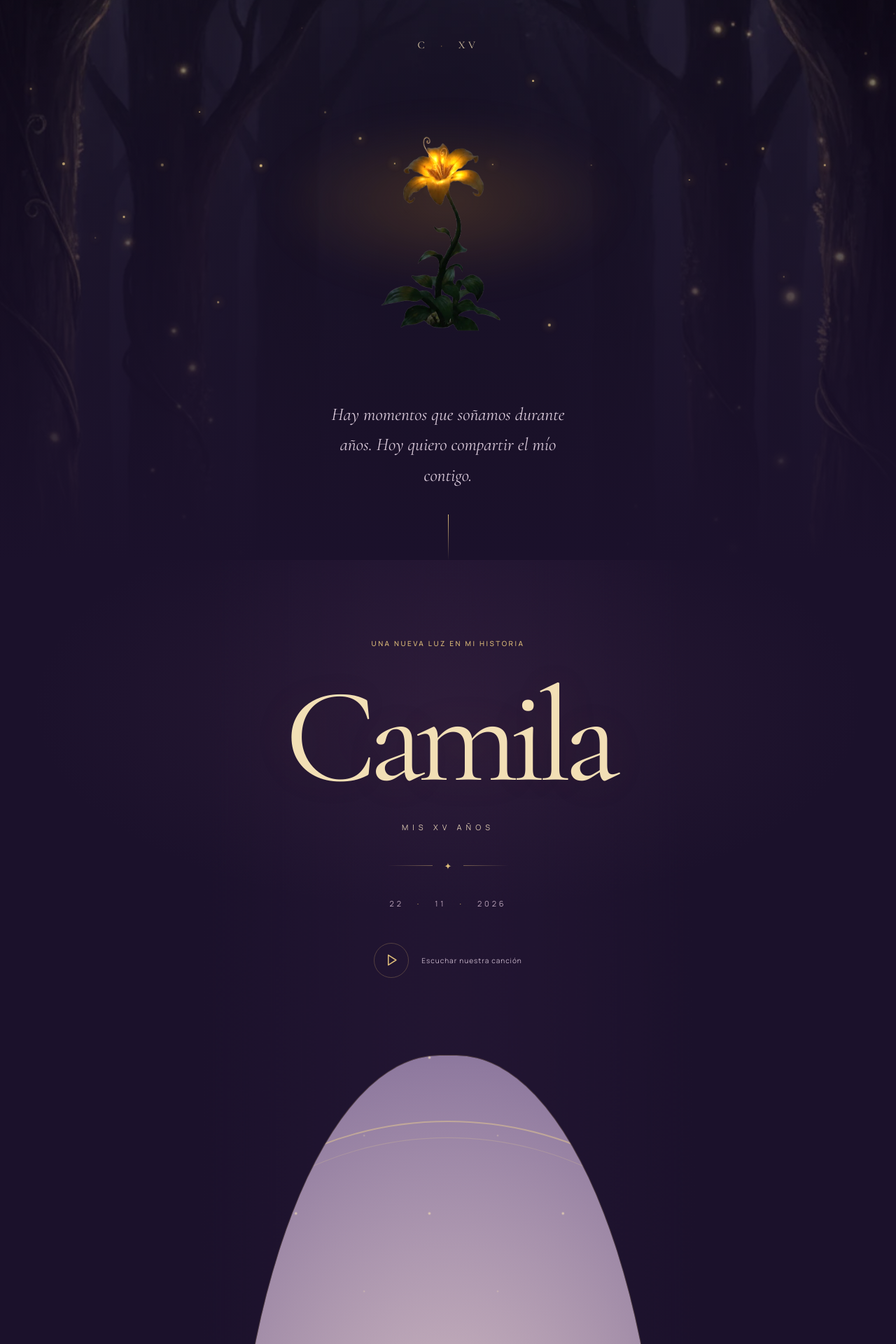
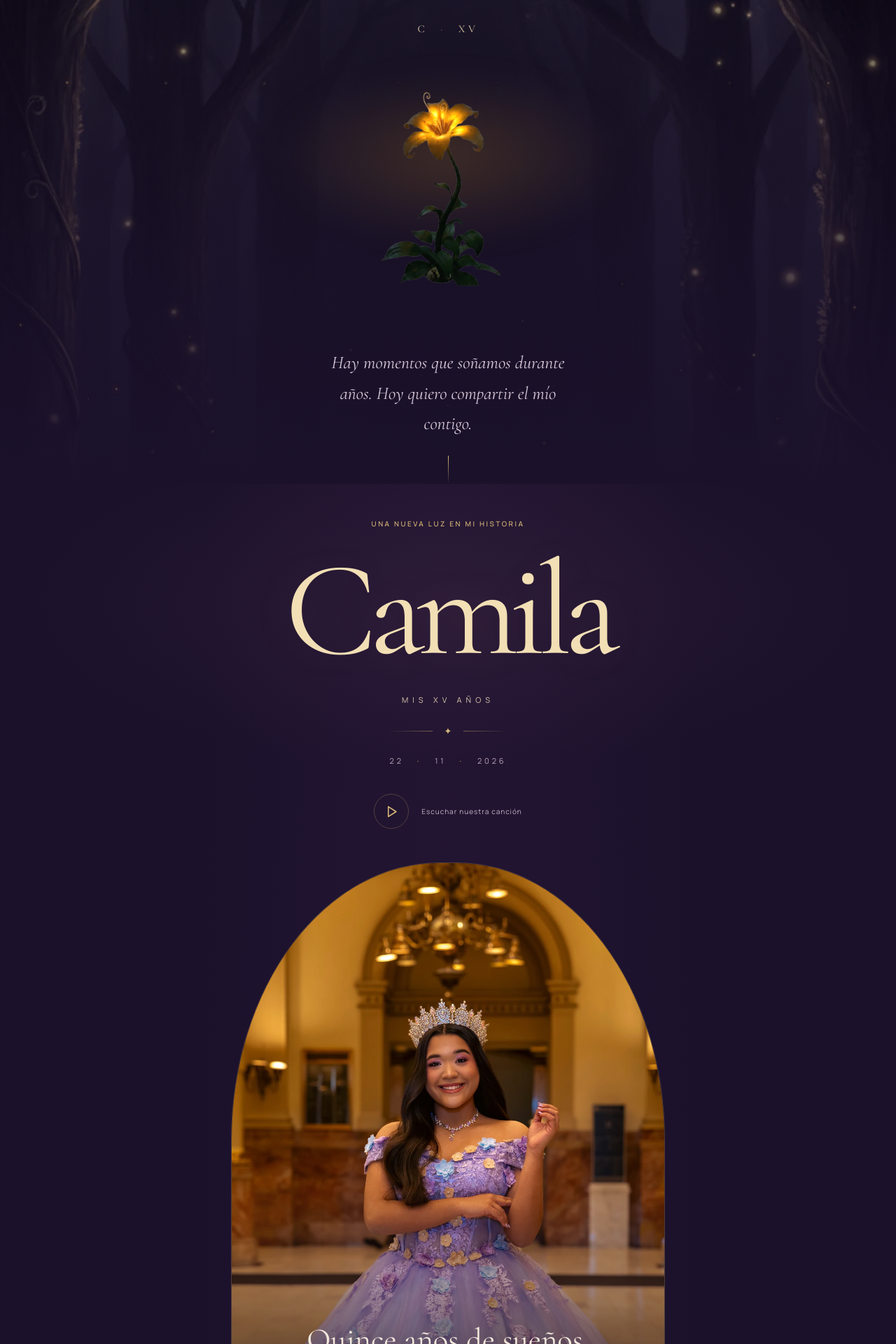
Before and after one commit to Temikia/Invitaciones, a React (Vite) app: page / in a window 1280 px wide. Shown: the top 1920 px of the page at 70% size. Built offline with nearby package versions, Linux system fonts and the light colour scheme.

Commit message:
Mejora el ritmo visual y la atmósfera de la invitación

```diff
--- a/src/app/App.tsx
+++ b/src/app/App.tsx
@@ -1,5 +1,6 @@
 import { lazy, Suspense, useRef } from "react";
 import { useNarrative } from "../hooks/useNarrative";
+import { Atmosphere } from "../components/ui/Atmosphere";
 import {
   Scene01Flower,
   Scene02Camila,
@@ -32,6 +33,7 @@ function Invitation() {
   useNarrative(root);
   return (
     <div ref={root} className="invitation">
+      <Atmosphere />
       <main>
         <Scene01Flower />
         <Scene02Camila />
--- a/src/components/scenes/Discovery.tsx
+++ b/src/components/scenes/Discovery.tsx
@@ -1,5 +1,5 @@
 import { invitation } from "../../config/invitation";
-import { Scene, Eyebrow, Divider, Ornament, Particles } from "../ui/Atmosphere";
+import { Scene, Eyebrow, Divider, Ornament } from "../ui/Atmosphere";
 import { AudioControl } from "../ui/AudioControl";
 
 export function Scene01Flower() {
@@ -8,7 +8,6 @@ export function Scene01Flower() {
       number={1}
       name="Una historia comienza"
       className="flower-scene"
-      background={<Particles />}
     >
       <div className="opening-mark" aria-hidden="true">
         C <span>·</span> XV
@@ -64,7 +63,7 @@ export function Scene04Portrait() {
         <img
           className="cinematic-photo"
           src={invitation.photos.hero}
-          alt="Espacio reservado para la fotografía principal de Camila"
+          alt="Camila con corona y vestido de quince años color lavanda"
           width="1200"
           height="1600"
           loading="lazy"
--- a/src/components/scenes/Finale.tsx
+++ b/src/components/scenes/Finale.tsx
@@ -1,7 +1,7 @@
 import { ArrowUpRight, Camera } from "lucide-react";
 import { QRCodeSVG } from "qrcode.react";
 import { invitation } from "../../config/invitation";
-import { Scene, Eyebrow, Divider, Ornament, Particles } from "../ui/Atmosphere";
+import { Scene, Eyebrow, Divider, Ornament } from "../ui/Atmosphere";
 import { RSVPForm } from "../ui/RSVPForm";
 
 export function Scene14Gifts() {
@@ -123,7 +123,6 @@ export function Scene19Lake() {
       className="lake-scene"
       background={
         <>
-          <Particles lanterns />
           <div className="lake-water" aria-hidden="true" />
         </>
       }
--- a/src/components/ui/Atmosphere.tsx
+++ b/src/components/ui/Atmosphere.tsx
@@ -1,4 +1,4 @@
-import type { CSSProperties, ReactNode } from "react";
+import { useEffect, useRef, type CSSProperties, type ReactNode } from "react";
 
 export function Scene({
   number,
@@ -56,22 +56,60 @@ export function Divider() {
     </span>
   );
 }
-export function Particles({ lanterns = false }: { lanterns?: boolean }) {
+export function Atmosphere() {
+  const layer = useRef<HTMLDivElement>(null);
+  useEffect(() => {
+    let frame = 0;
+    const update = () => {
+      frame = 0;
+      const height = document.documentElement.scrollHeight;
+      const progress = (window.scrollY + window.innerHeight / 2) / height;
+      const boundary = 2 / 3;
+      const fade = 0.18;
+      const clamp = (value: number) => Math.min(1, Math.max(0, value));
+      layer.current?.style.setProperty("--particles-opacity", String(clamp((boundary - progress) / fade)));
+      layer.current?.style.setProperty("--lanterns-opacity", String(clamp((progress - boundary) / fade)));
+    };
+    const schedule = () => {
+      if (!frame) frame = requestAnimationFrame(update);
+    };
+    const observer = new ResizeObserver(schedule);
+    observer.observe(document.documentElement);
+    window.addEventListener("scroll", schedule, { passive: true });
+    window.addEventListener("resize", schedule);
+    update();
+    return () => {
+      observer.disconnect();
+      window.removeEventListener("scroll", schedule);
+      window.removeEventListener("resize", schedule);
+      cancelAnimationFrame(frame);
+    };
+  }, []);
+  return (
+    <div className="atmosphere" ref={layer} aria-hidden="true">
+      <Particles />
+      <Particles lanterns />
+    </div>
+  );
+}
+
+function Particles({ lanterns = false }: { lanterns?: boolean }) {
   return (
     <div
       className={lanterns ? "lantern-field" : "particles"}
       aria-hidden="true"
     >
-      {Array.from({ length: lanterns ? 16 : 26 }, (_, i) => (
+      {Array.from({ length: lanterns ? 12 : 26 }, (_, i) => (
         <span
           key={i}
           style={
             {
               "--x": `${(i * 37 + 9) % 100}%`,
+              "--y": `${(i * 23 + 11) % 90}%`,
               "--delay": `${-i * 1.7}s`,
-              "--duration": `${12 + (i % 8)}s`,
-              "--size": `${lanterns ? 20 + (i % 5) * 9 : 2 + (i % 3)}px`,
-              "--depth": 0.3 + (i % 5) * 0.14,
+              "--duration": `${24 + (i % 8) * 2}s`,
+              "--size": `${lanterns ? 18 + (i % 5) * 6 : 2 + (i % 3)}px`,
+              "--depth": 0.18 + (i % 5) * 0.055,
             } as CSSProperties
           }
         >
--- a/src/styles/invitation.css
+++ b/src/styles/invitation.css
@@ -76,6 +76,8 @@ p {
   line-height: 1.9;
 }
 .invitation {
+  position: relative;
+  isolation: isolate;
   overflow: clip;
   background:
     radial-gradient(ellipse at 50% 20%, #35204455, transparent 40%), #1b112b;
@@ -83,13 +85,12 @@ p {
 .scene {
   position: relative;
   text-align: center;
-  isolation: isolate;
 }
 .scene-inner {
   position: relative;
   width: min(100% - 48px, 1050px);
   margin-inline: auto;
-  z-index: 1;
+  z-index: 2;
 }
 .eyebrow {
   text-transform: uppercase;
@@ -98,14 +99,14 @@ p {
   font-weight: 500;
   color: var(--gold);
   line-height: 1.8;
-  margin-bottom: 28px;
+  margin-bottom: 18px;
 }
 .reading-copy {
   font-family: var(--serif);
   font-size: clamp(1.4rem, 2.8vw, 1.85rem);
   line-height: 1.65;
   max-width: 630px;
-  margin: 32px auto 0;
+  margin: 22px auto 0;
   color: #e1d5e3;
 }
 .small-copy {
@@ -119,7 +120,7 @@ p {
   justify-content: center;
   gap: 17px;
   color: var(--gold);
-  margin: 35px auto;
+  margin: 24px auto;
   font-size: 13px;
 }
 .divider i {
@@ -188,14 +189,12 @@ p {
   padding: 80px 25px;
 }
 .flower-scene {
-  min-height: 95svh;
-  padding: 55px 0 0;
+  padding: 32px 0 0;
   background:
     linear-gradient(#110c1e66, #1b112b 100%),
     url("/assets/production/backgrounds/forest.webp") center 25% / cover;
 }
 .flower-scene .scene-inner {
-  min-height: calc(95svh - 55px);
   display: flex;
   flex-direction: column;
   align-items: center;
@@ -213,7 +212,7 @@ p {
 .flower-halo {
   width: min(310px, 64vw);
   position: relative;
-  margin: auto 0 10px;
+  margin: 24px 0 0;
 }
 .flower-halo:before {
   content: "";
@@ -239,8 +238,18 @@ p {
   margin-top: 22px;
 }
 .flower-scene .vertical-thread {
-  height: 65px;
-  margin-top: 35px;
+  height: 40px;
+  margin-top: 24px;
+}
+.atmosphere {
+  position: fixed;
+  inset: 0;
+  z-index: 1;
+  pointer-events: none;
+  /* Keep the center quiet for text, photographs and controls. */
+  mask-image: linear-gradient(90deg, #000 0%, #0003 32%, #0003 68%, #000 100%);
+  --particles-opacity: 1;
+  --lanterns-opacity: 0;
 }
 .particles,
 .lantern-field {
@@ -248,7 +257,12 @@ p {
   inset: 0;
   overflow: hidden;
   pointer-events: none;
-  z-index: -1;
+}
+.particles {
+  opacity: var(--particles-opacity);
+}
+.lantern-field {
+  opacity: var(--lanterns-opacity);
 }
 .particles span {
   position: absolute;
@@ -263,7 +277,7 @@ p {
   animation: float-up var(--duration) var(--delay) linear infinite;
 }
 .name-scene {
-  padding: 90px 0 20px;
+  padding: 40px 0 16px;
   background: radial-gradient(ellipse at 50% 40%, #784c6a22, transparent 66%);
 }
 .name-scene h1 {
@@ -290,7 +304,7 @@ p {
   color: #d8b66c;
 }
 .music-scene {
-  padding: 25px 0 75px;
+  padding: 20px 0 32px;
 }
 .audio-control {
   display: flex;
@@ -322,7 +336,7 @@ p {
   font-size: 11px;
 }
 .portrait-scene {
-  padding: 15px 0 100px;
+  padding: 12px 0 40px;
 }
 .hero-portrait {
   width: min(100%, 620px);
@@ -334,6 +348,7 @@ p {
 }
 .hero-portrait img {
   width: 100%;
+  height: auto;
   aspect-ratio: 3/4;
   object-fit: cover;
 }
@@ -358,7 +373,7 @@ p {
   color: #d9c3d6;
 }
 .prayer-scene {
-  padding: 75px 0 25px;
+  padding: 40px 0 20px;
 }
 .solar-scene {
   padding: 5px 0 40px;
@@ -386,7 +401,7 @@ p {
   margin: 0 auto;
 }
 .family-scene {
-  padding: 30px 0 140px;
+  padding: 24px 0 56px;
 }
 .parents {
   font-size: clamp(2.45rem, 5vw, 4rem);
@@ -405,14 +420,14 @@ p {
   margin-top: 28px;
 }
 .date-scene {
-  padding: 100px 0 105px;
+  padding: 48px 0 56px;
   background: linear-gradient(#2b193700, #4a2d4129, #2a193600);
 }
 .date-layout {
   display: flex;
   align-items: center;
   justify-content: center;
-  gap: 100px;
+  gap: 56px;
   margin-top: 15px;
 }
 .date-day {
@@ -481,7 +496,7 @@ p {
   font-weight: 600;
 }
 .venue-scene {
-  padding: 50px 0 140px;
+  padding: 28px 0 56px;
 }
 .venue-arch {
   max-width: 620px;
@@ -507,7 +522,7 @@ p {
   margin-top: 30px;
 }
 .gallery-scene {
-  padding: 35px 0 90px;
+  padding: 28px 0 48px;
 }
 .gallery-scene .scene-inner {
   width: 100%;
@@ -517,7 +532,7 @@ p {
   padding: 0 24px;
 }
 .gallery {
-  margin-top: 55px;
+  margin-top: 28px;
 }
 .gallery-track {
   display: flex;
@@ -584,12 +599,12 @@ p {
   background: #a88b5755;
 }
 .itinerary-scene {
-  padding: 75px 0 110px;
+  padding: 40px 0 48px;
 }
 .itinerary {
   list-style: none;
   max-width: 490px;
-  margin: 65px auto 0;
+  margin: 36px auto 0;
   padding: 0;
   text-align: left;
 }
@@ -633,7 +648,7 @@ p {
   margin-top: 7px;
 }
 .companion-scene {
-  padding: 30px 0 100px;
+  padding: 24px 0 48px;
 }
 .companion-frame {
   position: relative;
@@ -661,14 +676,14 @@ p {
   margin-top: 42px;
 }
 .countdown-scene {
-  padding: 100px 0 130px;
+  padding: 48px 0 56px;
   background: linear-gradient(transparent, #151023);
 }
 .countdown {
   display: flex;
   gap: 40px;
   justify-content: center;
-  margin-top: 50px;
+  margin-top: 30px;
 }
 .countdown strong {
   font-family: var(--serif);
@@ -693,7 +708,7 @@ p {
   background: #151023;
 }
 .gifts-scene {
-  padding: 130px 0 100px;
+  padding: 56px 0 48px;
 }
 .envelopes {
   position: relative;
@@ -737,7 +752,7 @@ p {
   margin-top: 32px;
 }
 .dress-scene {
-  padding: 40px 0 100px;
+  padding: 24px 0 48px;
 }
 .dress-scene h2 {
   font-size: 5rem;
@@ -752,7 +767,7 @@ p {
   margin-bottom: 40px;
 }
 .rsvp-scene {
-  padding: 60px 0 100px;
+  padding: 32px 0 48px;
 }
 .rsvp-scene .reading-copy {
   font-size: 1.45rem;
@@ -802,7 +817,7 @@ p {
   margin-top: 20px;
 }
 .memories-scene {
-  padding: 90px 0;
+  padding: 48px 0;
 }
 .memories-scene .reading-copy {
   font-size: 1.5rem;
@@ -821,7 +836,7 @@ p {
   height: auto;
 }
 .thanks-scene {
-  padding: 130px 0 100px;
+  padding: 56px 0 48px;
 }
 .thanks-scene .reading-copy {
   font-size: 1.55rem;
@@ -1033,12 +1048,6 @@ p {
   }
 }
 @media (min-width: 1000px) {
-  .flower-scene {
-    min-height: 100svh;
-  }
-  .flower-scene .scene-inner {
-    min-height: calc(100svh - 55px);
-  }
   .flower-halo {
     width: 340px;
   }
@@ -1046,13 +1055,13 @@ p {
     height: 50svh;
   }
   .name-scene {
-    padding-top: 110px;
+    padding-top: 48px;
   }
   .portrait-scene {
-    padding-top: 35px;
+    padding-top: 16px;
   }
   .prayer-scene {
-    padding-top: 110px;
+    padding-top: 48px;
   }
   .lake-scene {
     min-height: 110svh;
@@ -1064,13 +1073,9 @@ p {
   }
   .flower-scene {
     padding-top: 32px;
-    min-height: 90svh;
-  }
-  .flower-scene .scene-inner {
-    min-height: calc(90svh - 32px);
   }
   .flower-halo {
-    margin-top: 40px;
+    margin-top: 24px;
   }
   .flower-image {
     height: 40svh;
@@ -1080,7 +1085,7 @@ p {
     font-size: 1.3rem;
   }
   .name-scene {
-    padding-top: 70px;
+    padding-top: 32px;
   }
   .name-scene .eyebrow {
     font-size: 8px;
@@ -1090,33 +1095,33 @@ p {
     font-size: 6.5rem;
   }
   .music-scene {
-    padding-bottom: 60px;
+    padding-bottom: 28px;
   }
   .portrait-scene {
-    padding-bottom: 65px;
+    padding-bottom: 32px;
   }
   .hero-portrait figcaption {
     font-size: 1.7rem;
   }
   .prayer-scene {
-    padding-top: 65px;
+    padding-top: 32px;
   }
   .reading-copy {
     font-size: 1.45rem;
     line-height: 1.65;
   }
   .family-scene {
-    padding-bottom: 80px;
+    padding-bottom: 40px;
   }
   .parents {
     font-size: 2.5rem;
   }
   .date-scene {
-    padding: 65px 0 75px;
+    padding: 36px 0 40px;
   }
   .date-layout {
     flex-direction: column;
-    gap: 40px;
+    gap: 28px;
   }
   .date-day {
     font-size: 9rem;
@@ -1131,7 +1136,7 @@ p {
     width: 280px;
   }
   .venue-scene {
-    padding: 25px 0 85px;
+    padding: 24px 0 40px;
   }
   .venue-arch {
     padding: 65px 25px 45px;
@@ -1154,17 +1159,17 @@ p {
     gap: 20px;
   }
   .gallery-scene {
-    padding-bottom: 65px;
+    padding-bottom: 36px;
   }
   .gallery-scene h2 {
     font-size: 2.7rem;
   }
   .itinerary-scene {
-    padding: 50px 0 70px;
+    padding: 32px 0 40px;
   }
   .itinerary {
     max-width: 290px;
-    margin-top: 45px;
+    margin-top: 32px;
   }
   .itinerary h3 {
     font-size: 1.55rem;
@@ -1174,7 +1179,7 @@ p {
     min-height: 100px;
   }
   .companion-scene {
-    padding-bottom: 65px;
+    padding-bottom: 36px;
   }
   .companion-frame {
     width: 90%;
@@ -1184,7 +1189,7 @@ p {
     right: -18px;
   }
   .countdown-scene {
-    padding: 65px 0 85px;
+    padding: 36px 0 40px;
   }
   .countdown {
     gap: 19px;
@@ -1201,7 +1206,7 @@ p {
     font-size: 2.8rem;
   }
   .gifts-scene {
-    padding: 85px 0 70px;
+    padding: 40px 0 36px;
   }
   .envelopes {
     max-width: 300px;
@@ -1217,22 +1222,22 @@ p {
     width: 60px;
   }
   .dress-scene {
-    padding-bottom: 60px;
+    padding-bottom: 36px;
   }
   .rsvp-scene {
-    padding: 50px 0 65px;
+    padding: 32px 0 40px;
   }
   .rsvp-scene .reading-copy {
     font-size: 1.3rem;
   }
   .memories-scene {
-    padding: 70px 0;
+    padding: 40px 0;
   }
   .memories-scene h2 {
     font-size: 2.7rem;
   }
   .thanks-scene {
-    padding: 80px 0 65px;
+    padding: 40px 0 36px;
   }
   .thanks-scene h2 {
     font-size: 2.6rem;
@@ -1258,11 +1263,11 @@ p {
     transition: none !important;
   }
   .particles span {
-    top: calc(var(--x) / 2);
-    opacity: 0.5;
+    top: var(--y);
+    opacity: var(--depth);
   }
   .lantern-field span {
-    top: var(--x);
+    top: var(--y);
   }
   .flower-image {
     filter: brightness(1);
```
Also changed, not shown: public/assets/production/photos/hero.svg, 5 other files (tests, documents, lock files or other folders).
